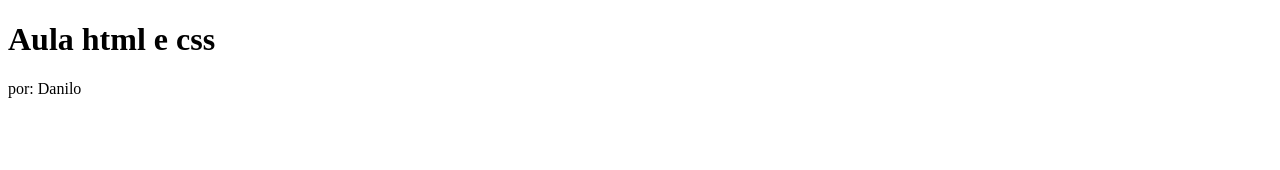
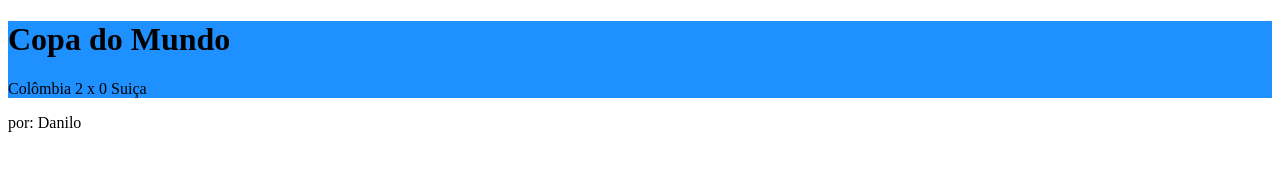
Before and after one commit to danilomormul-art/p-gina-web, a plain HTML site: page index.html in a window 1280 px wide. Drawn offline with Linux system fonts and the light colour scheme.

Commit message:
Add files via upload

```diff
--- a/index.html
+++ b/index.html
@@ -5,10 +5,19 @@
     <meta charset="UTF-8">
     <meta name="viewport" content="width=device-width, initial-scale=1.0">
     <title>Danilo</title>
+
+    <style>
+        header {
+            background-color: dodgerblue;
+        }
+    </style>
 </head>
 
 <body>
-    <h1>Aula html e css</h1>
+    <header>
+    <h1>Copa do Mundo</h1>
+    <p>Colômbia 2 x 0 Suiça</p>
+    </header>
 
     <p>por: Danilo</p>
 </body>
```
